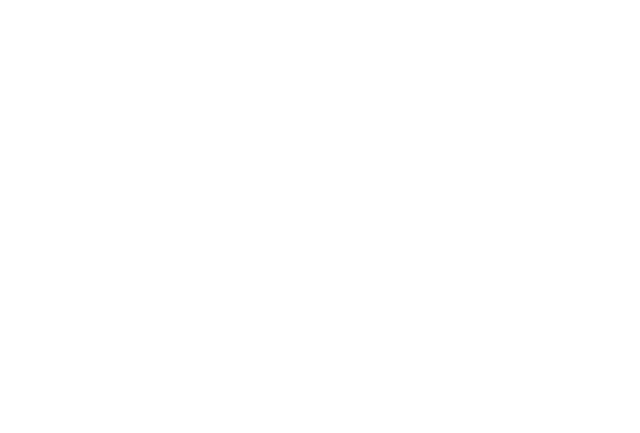
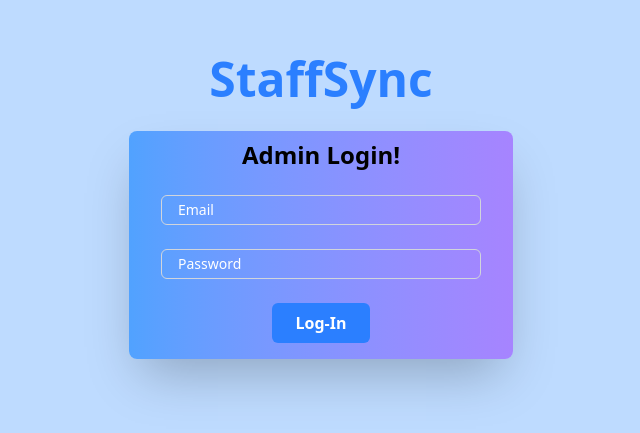
Before and after one commit to srz-anandhu/emp-client, a React (Vite) app in the folder client/: page /admin/login in a window 1280 px wide. Before the commit this address had no page. Shown: the part 193-626 px from the top of the page, without its empty margins (319-959 px from the left). Built offline with nearby package versions, Linux system fonts and the light colour scheme.

Commit message:
added admin login page design

```diff
--- a/client/src/App.jsx
+++ b/client/src/App.jsx
@@ -4,10 +4,14 @@
 import ProfilePage from "./pages/ProfilePage";
 import ListEmpPage from "./pages/ListEmpPage";
 
+import AdminLoginPage from "./pages/AdminLoginPage";
+
 function App() {
   return (
     <BrowserRouter>
       <Routes>
+        <Route path="/admin/login" element={ <AdminLoginPage/> } />
+
         <Route path="/" element={<SignupForm />} />
         <Route path="/login" element={<LoginForm />} />
         <Route path="/profile" element={ <ProfilePage /> } />
--- /dev/null
+++ b/client/src/components/AdminLogin.jsx
@@ -0,0 +1,46 @@
+import Header from "./Header";
+
+
+export default function AdminLogin() {
+
+
+
+    return (
+       <div className="min-h-screen flex flex-col items-center justify-center bg-blue-200">
+        {/* header */}
+            <Header />
+
+            {/* admin form */}
+            <form className="w-96 bg-gradient-to-r from-blue-400 to-violet-400 rounded-lg shadow-2xl ">
+                <h2 className="text-2xl font-bold text-center my-2">Admin Login!</h2>
+
+                {/* Email Input */}
+                <div className="mt-6 flex justify-center">
+                    <input  name="email" className="text-sm px-4 py-1 border border-gray-300 rounded-md
+                                 focus:border-gray-200 focus:border-2
+                                 focus:outline-none w-80  placeholder-white"
+                        type="email" placeholder="Email" />
+
+                </div>
+                {/* Password Input */}
+                <div className="mt-6 flex justify-center">
+                    <input name="password" className="text-sm px-4 py-1 border w-80 rounded-md border-gray-300
+                                      focus:border-gray-200 focus:outline-none focus:border-2  placeholder-white"
+                        type="password" placeholder="Password" />
+                </div>
+
+
+                <div className=" mt-6 flex justify-center flex-col items-center">
+
+
+                    <button type="submit" className="bg-blue-500 px-6 py-2 font-bold text-white rounded-md hover:bg-blue-600 transition-colors
+                                                      cursor-pointer mb-4"
+                    >
+                        Log-In</button>
+
+
+                </div>
+            </form>
+        </div>
+    )
+}
--- a/client/src/components/SignUp.jsx
+++ b/client/src/components/SignUp.jsx
@@ -84,14 +84,6 @@
             <Header />
             <form onSubmit={handleSubmit}  className="w-96 bg-gradient-to-r from-blue-400 to-violet-400 rounded-lg shadow-2xl ">
                 <h2 className="text-2xl font-bold text-center my-2">Signup!</h2>
-                {/* -------------------------------------------------------------- */}
-                {/* Dummy url to admin page */}
-                <div className="flex justify-center">
-
-                <Link  to="/login">admin? Login</Link>
-                </div>
-
-                {/* ------------------------------------------------------------------------- */}
 
                 {/* Name Input */}
                 <div className="mt-6 flex justify-center">
--- /dev/null
+++ b/client/src/pages/AdminLoginPage.jsx
@@ -0,0 +1,6 @@
+import AdminLogin from "../components/AdminLogin"
+export default function AdminLoginPage() {
+    return <div>
+        <AdminLogin />
+    </div>
+}
```
